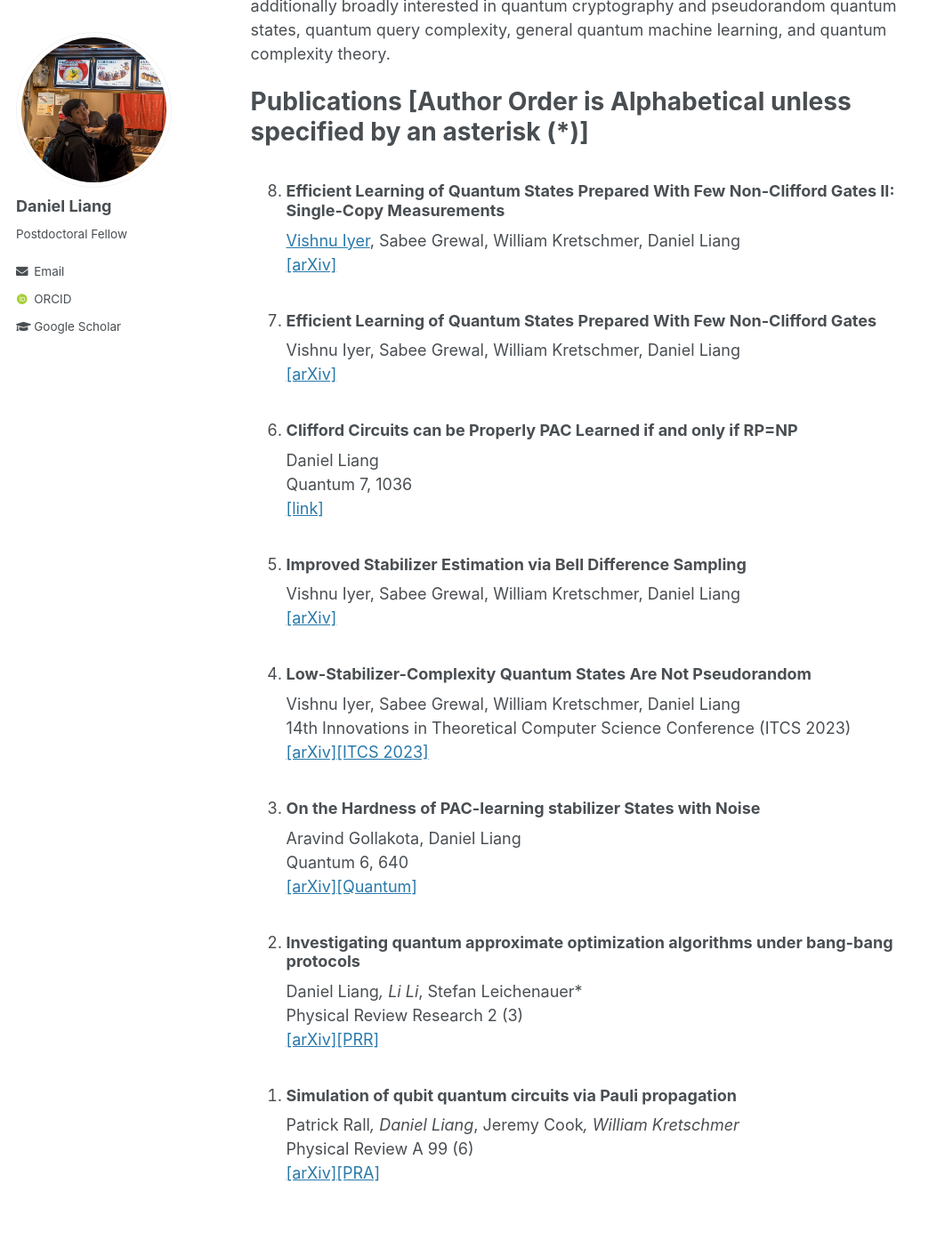
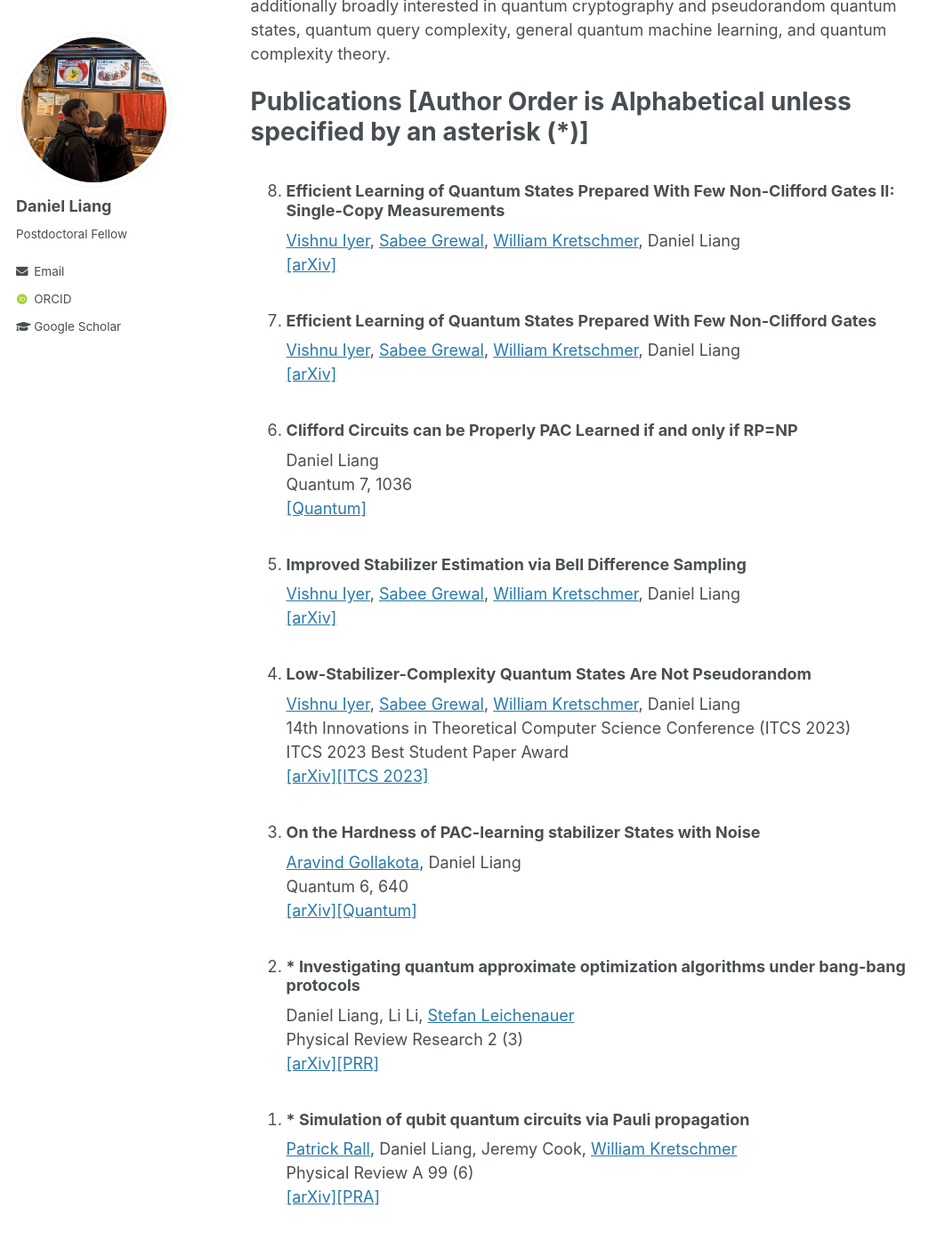
Before and after one commit to Daniel-You-Liang/Daniel-You-Liang.github.io, a Jekyll site: the page built from _pages/about.md, in a window 1280 px wide and 1400 px high, scrolled down 454 px. Shown: the top 1394 px of the window at 89% size, without its empty margins (0-1062 px from the left). Built offline with Jekyll 4.4.1, drawn with Linux system fonts in a browser that asks for light colours; some web fonts are replaced.

Commit message:
Added author links

```diff
--- a/_pages/about.md
+++ b/_pages/about.md
@@ -17,19 +17,19 @@ My focus is on the application of both classical and quantum statistical/computa
 Publications \[Author Order is Alphabetical unless specified by an asterisk (*)\]
 ======
 1. ### Efficient Learning of Quantum States Prepared With Few Non-Clifford Gates II: Single-Copy Measurements
-[Vishnu Iyer](https://vishnuiyer.org/), Sabee Grewal, William Kretschmer, Daniel Liang<br />[[arXiv]](https://arxiv.org/abs/2308.07175)
+[Vishnu Iyer](https://vishnuiyer.org/), [Sabee Grewal](https://sabeegrewal.com/), [William Kretschmer](https://www.cs.utexas.edu/~kretsch/), Daniel Liang<br />[[arXiv]](https://arxiv.org/abs/2308.07175)
 1. ### Efficient Learning of Quantum States Prepared With Few Non-Clifford Gates
-Vishnu Iyer, Sabee Grewal, William Kretschmer, Daniel Liang<br />[[arXiv]](https://arxiv.org/abs/2305.13409)
+[Vishnu Iyer](https://vishnuiyer.org/), [Sabee Grewal](https://sabeegrewal.com/), [William Kretschmer](https://www.cs.utexas.edu/~kretsch/), Daniel Liang<br />[[arXiv]](https://arxiv.org/abs/2305.13409)
 1. ### Clifford Circuits can be Properly PAC Learned if and only if RP=NP
-Daniel Liang<br />Quantum 7, 1036<br />[[link]](https://quantum-journal.org/papers/q-2023-06-07-1036/)
+Daniel Liang<br />Quantum 7, 1036<br />[[Quantum]](https://doi.org/10.22331/q-2023-06-07-1036)
 1. ### Improved Stabilizer Estimation via Bell Difference Sampling
-Vishnu Iyer, Sabee Grewal, William Kretschmer, Daniel Liang<br />[[arXiv]](https://arxiv.org/abs/2304.13915)
+[Vishnu Iyer](https://vishnuiyer.org/), [Sabee Grewal](https://sabeegrewal.com/), [William Kretschmer](https://www.cs.utexas.edu/~kretsch/), Daniel Liang<br />[[arXiv]](https://arxiv.org/abs/2304.13915)
 1. ### Low-Stabilizer-Complexity Quantum States Are Not Pseudorandom
-Vishnu Iyer, Sabee Grewal, William Kretschmer, Daniel Liang<br />14th Innovations in Theoretical Computer Science Conference (ITCS 2023)<br />[[arXiv]](https://arxiv.org/abs/2209.14530)[[ITCS 2023]](https://doi.org/10.4230/LIPIcs.ITCS.2023.64)
+[Vishnu Iyer](https://vishnuiyer.org/), [Sabee Grewal](https://sabeegrewal.com/), [William Kretschmer](https://www.cs.utexas.edu/~kretsch/), Daniel Liang<br />14th Innovations in Theoretical Computer Science Conference (ITCS 2023)<br />ITCS 2023 Best Student Paper Award<br />[[arXiv]](https://arxiv.org/abs/2209.14530)[[ITCS 2023]](https://doi.org/10.4230/LIPIcs.ITCS.2023.64)
 1. ### On the Hardness of PAC-learning stabilizer States with Noise
-Aravind Gollakota, Daniel Liang<br />Quantum 6, 640<br />[[arXiv]](https://arxiv.org/abs/2102.05174)[[Quantum]](https://doi.org/10.22331%2Fq-2022-02-02-640)
-1. ### Investigating quantum approximate optimization algorithms under bang-bang protocols
-Daniel Liang*, Li Li*, Stefan Leichenauer*<br />Physical Review Research 2 (3)<br />[[arXiv]](https://arxiv.org/abs/2005.13103)[[PRR]](https://doi.org/10.1103%2Fphysrevresearch.2.033402)
-1. ### Simulation of qubit quantum circuits via Pauli propagation
-Patrick Rall*, Daniel Liang*, Jeremy Cook*, William Kretschmer*<br />Physical Review A 99 (6)<br />[[arXiv]](https://arxiv.org/abs/1901.09070)[[PRA]](https://doi.org/10.1103%2Fphysreva.99.062337)
+[Aravind Gollakota](https://www.cs.utexas.edu/~aravindg/), Daniel Liang<br />Quantum 6, 640<br />[[arXiv]](https://arxiv.org/abs/2102.05174)[[Quantum]](https://doi.org/10.22331%2Fq-2022-02-02-640)
+1. ### * Investigating quantum approximate optimization algorithms under bang-bang protocols
+Daniel Liang, Li Li, [Stefan Leichenauer](https://scholar.google.com/citations?user=U_zDsW0AAAAJ&hl=en)<br />Physical Review Research 2 (3)<br />[[arXiv]](https://arxiv.org/abs/2005.13103)[[PRR]](https://doi.org/10.1103%2Fphysrevresearch.2.033402)
+1. ### * Simulation of qubit quantum circuits via Pauli propagation
+[Patrick Rall](https://patrickrall.com/), Daniel Liang, Jeremy Cook, [William Kretschmer](https://www.cs.utexas.edu/~kretsch/)<br />Physical Review A 99 (6)<br />[[arXiv]](https://arxiv.org/abs/1901.09070)[[PRA]](https://doi.org/10.1103%2Fphysreva.99.062337)
 {: reversed="reversed"}
```
